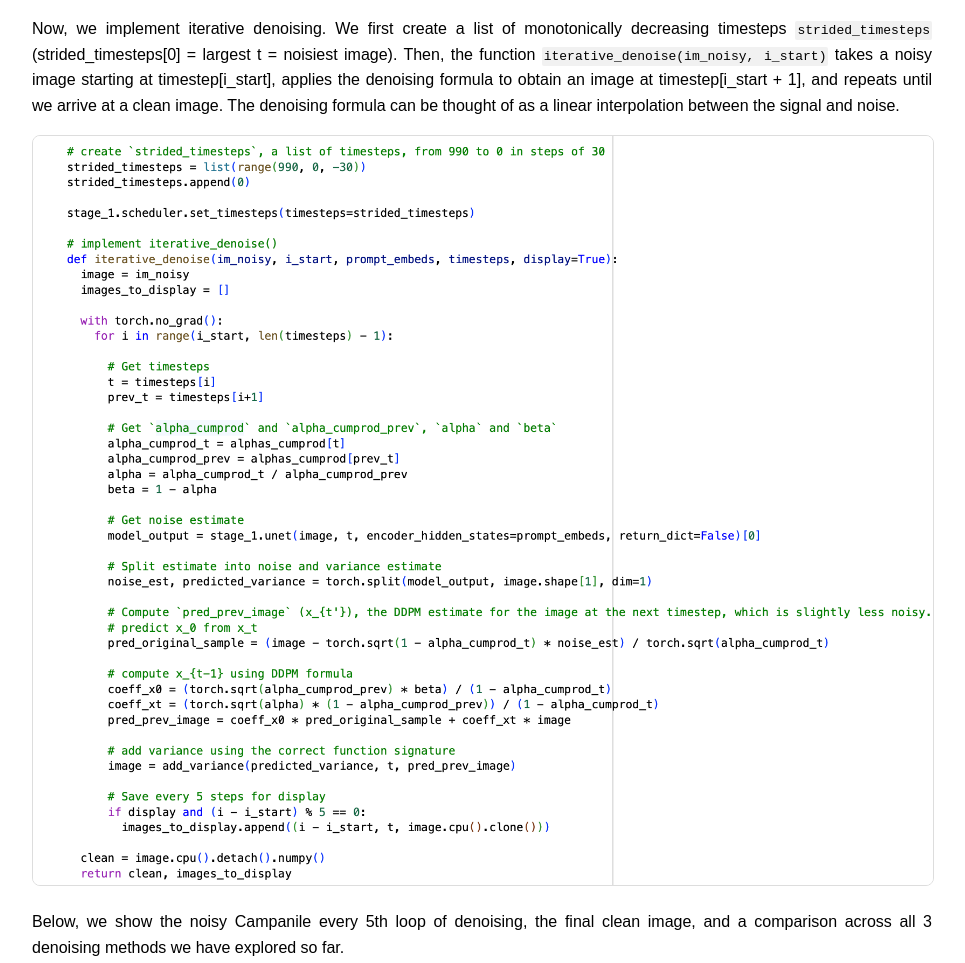
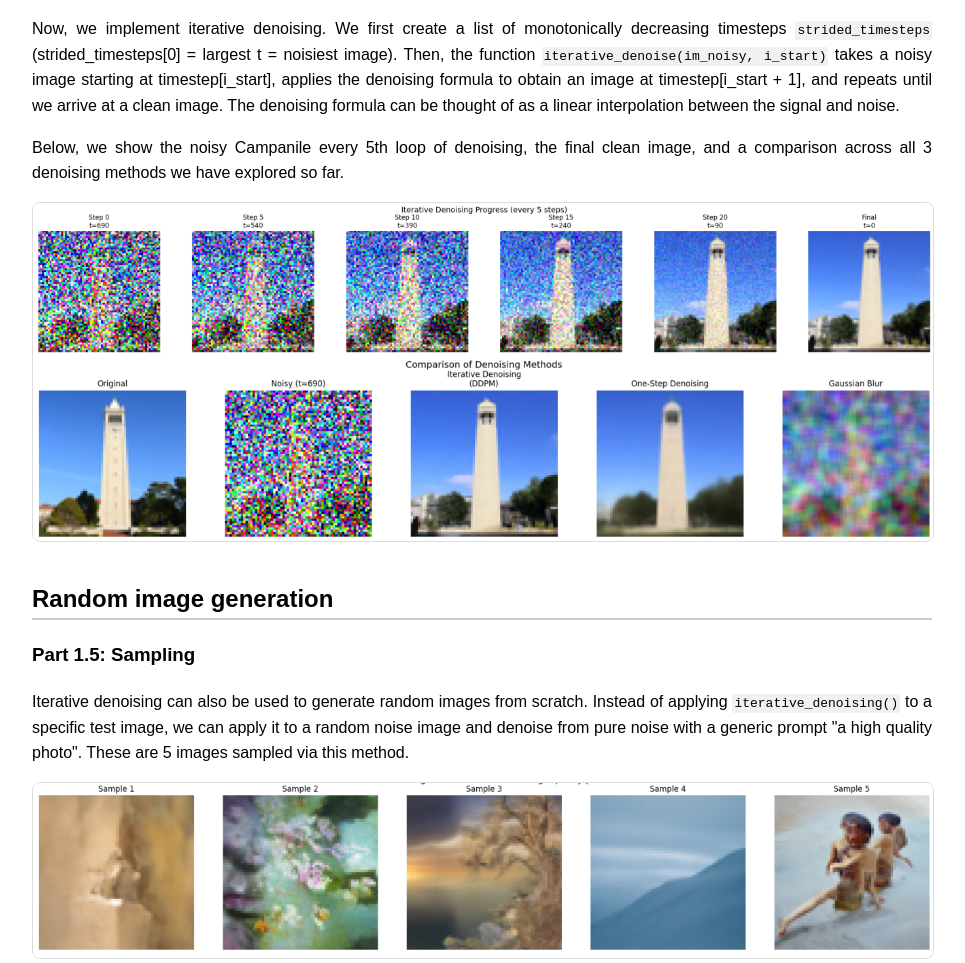
Before and after one commit to khooax/khooax.github.io, a plain HTML site: page project5/index.html in a window 1280 px wide. Shown: the part 4162-5125 px from the top of the page, without its empty margins (158-1123 px from the left). Drawn offline with Linux system fonts and the light colour scheme.

Commit message:
Update index.html

```diff
--- a/project5/index.html
+++ b/project5/index.html
@@ -70,7 +70,6 @@ In the second part, we move on to train our own flow matching model from scratch
     takes a noisy image starting at timestep[i_start], applies the denoising formula to obtain an image at timestep[i_start + 1], and repeats until we arrive at a clean image. The denoising formula can be thought
     of as a linear interpolation between the signal and noise.
 </p>
-<img src="images/p4code.png">
 <p>Below, we show the noisy Campanile every 5th loop of denoising, the final clean image, and a comparison across all 3 denoising methods we have explored so far.</p>
 <img src="images/p4.png">
 
```
